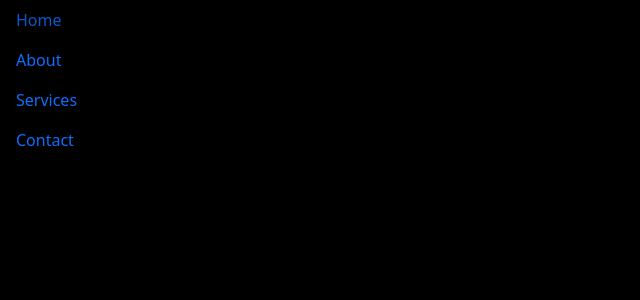
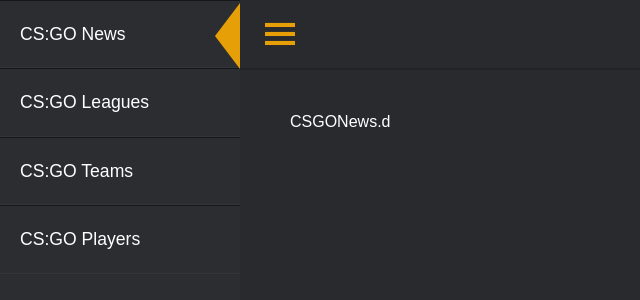
Before and after one commit to Underewarrr/tactical-titans-cs, a Next.js app: page /components/SideMenu.d in a window 1280 px wide. Shown: the top 300 px of the page, without its empty margins (0-640 px from the left). Built offline with nearby package versions, Linux system fonts and the light colour scheme.

Commit message:
Dev: SideMenu
Adiciona sidemenu no website.
Paginas para cs leagues,news,players,teams

```diff
--- a/pages/components/SideMenu.d.jsx
+++ b/pages/components/SideMenu.d.jsx
@@ -1,15 +1,95 @@
 import React from 'react';
-import { Nav } from 'react-bootstrap';
+import CSGOLeagues from '../cs/CSGOLeagues.d';
+import CSGOTeams from '../cs/CSGOTeams.d';
+import CSGOPlayers from '../cs/CSGOPlayers.d';
+import CSGONews from '../cs/CSGONews.d';
 
-const SideMenu = () => {
-  return (
-    <Nav className="flex-column">
-      <Nav.Link href="#home">Home</Nav.Link>
-      <Nav.Link href="#about">About</Nav.Link>
-      <Nav.Link href="#services">Services</Nav.Link>
-      <Nav.Link href="#contact">Contact</Nav.Link>
-    </Nav>
-  );
-};
+
+
+class SideMenu extends React.Component {
+  state = {
+    activeItem: 'CS:GO News'
+  };
+
+  handleClick = () => {
+    const rightWrapper = document.getElementById('rightWrapper');
+    const header = document.getElementById('header');
+    rightWrapper.classList.toggle('full-page');
+    header.classList.toggle('full-page');
+  };
+
+  handleMenuItemClick = (event, item) => {
+    this.setState({ activeItem: item });
+  };
+
+  renderContent = () => {
+    const { activeItem } = this.state;
+
+    switch (activeItem) {
+      case 'CS:GO News':
+        return (
+          <section>
+            <CSGONews />
+          </section>
+        );
+      case 'CS:GO Teams':
+        return (
+          <section>
+            <CSGOTeams />
+          </section>
+        );
+      case 'CS:GO Players':
+        return (
+          <section>
+            <CSGOPlayers />
+
+          </section>
+        );
+      case 'CS:GO Leagues':
+        return (
+          <section>
+            <CSGOLeagues />
+
+          </section>
+        );
+      default:
+        return (
+          <article>
+            <div className="article-header">Bem Vindo ao Tactical Team CS Website</div>
+            <section>
+            Encontre todas as novidades do mundo de CS:GO e muito mais. Fique por dentro das últimas notícias, atualizações e eventos relacionados ao Counter-Strike: Global Offensive.<br /><br />
+            Além disso, participe de campeonatos amadores de CS:GO e mostre suas habilidades no jogo. Junte-se a outros jogadores entusiastas e divirta-se competindo em emocionantes torneios e partidas.<br /><br />
+            Mantenha-se atualizado com o cenário competitivo, descubra estratégias avançadas, dicas e truques para aprimorar sua jogabilidade e acompanhe as principais equipes e jogadores profissionais de CS:GO.<br /><br />
+            Seja parte da comunidade de CS:GO e aproveite todas as oportunidades emocionantes que o jogo oferece. Prepare-se para enfrentar desafios, conquistar vitórias e se divertir muito no universo competitivo de Counter-Strike: Global Offensive.
+          </section>
+          </article>
+        );
+    }
+  };
+
+  render() {
+    const { activeItem } = this.state;
+
+    return (
+      <div id="wrapper">
+        <div id="leftWrapper">
+          <div id="listView" className="list">
+            <li className={activeItem === 'CS:GO News' ? 'list-item-active' : ''} onClick={(e) => this.handleMenuItemClick(e, 'CS:GO News')}><a href="#">CS:GO News</a></li>
+            <li className={activeItem === 'CS:GO Leagues' ? 'list-item-active' : ''} onClick={(e) => this.handleMenuItemClick(e, 'CS:GO Leagues')}><a href="#">CS:GO Leagues</a></li>
+            <li className={activeItem === 'CS:GO Teams' ? 'list-item-active' : ''} onClick={(e) => this.handleMenuItemClick(e, 'CS:GO Teams')}><a href="#">CS:GO Teams</a></li>
+            <li className={activeItem === 'CS:GO Players' ? 'list-item-active' : ''} onClick={(e) => this.handleMenuItemClick(e, 'CS:GO Players')}><a href="#">CS:GO Players</a></li>
+          </div>
+        </div>
+
+        <div id="rightWrapper">
+          <div id="header"><a id="fullPage" href="#" onClick={this.handleClick}>|||</a></div>
+          <div id="contentWrapper">
+            {this.renderContent()}
+          </div>
+        </div>
+      </div>
+    );
+  }
+}
 
 export default SideMenu;
--- /dev/null
+++ b/pages/cs/CSGOLeagues.d.jsx
@@ -0,0 +1,9 @@
+import React from 'react'
+
+const CSGOLeagues = () => {
+  return (
+    <div>CSGONew</div>
+  )
+}
+
+export default CSGOLeagues
--- /dev/null
+++ b/pages/cs/CSGONews.d.jsx
@@ -0,0 +1,9 @@
+import React from 'react'
+
+const CSGONews = () => {
+  return (
+    <div>CSGONews.d</div>
+  )
+}
+
+export default CSGONews
--- /dev/null
+++ b/pages/cs/CSGOPlayers.d.jsx
@@ -0,0 +1,9 @@
+import React from 'react'
+
+const CSGOPlayers = () => {
+  return (
+    <div>CSGOPlayers.d</div>
+  )
+}
+
+export default CSGOPlayers
--- /dev/null
+++ b/pages/cs/CSGOTeams.d.jsx
@@ -0,0 +1,9 @@
+import React from 'react'
+
+const CSGOTeams = () => {
+  return (
+    <div>CSGOTeams.d</div>
+  )
+}
+
+export default CSGOTeams
--- a/pages/index.tsx
+++ b/pages/index.tsx
@@ -4,6 +4,7 @@
   return (
     <>
     <SideMenu />
+
     </>
   );
 }
--- a/styles/global.css
+++ b/styles/global.css
@@ -1,26 +1,237 @@
 html {
   width: 100%;
   height: 100%;
-    background-color: 	rgb(0,0,0);
+  background-color: rgb(21, 24, 29);
 }
 
 body {
   width: 100%;
   height: 100%;
-    background-color: 	rgb(0,0,0);
+  background-color: rgb(21, 24, 29);
+  margin: 0;
+  padding: 0;
+  font-family: Arial, sans-serif;
+  color: white;
+}
+html {
+  width: 100%;
+  height: 100%;
+  background-color: #1a1c20;
 }
 
-#index-card {
-  margin-bottom: 0vh;
-  margin-top: 2vh;
-  margin-right: 2vh;
-  margin-left: 2vh;
+body {
+  width: 100%;
+  height: 100%;
+  background-color: #1a1c20;
+  margin: 0;
+  padding: 0;
+  font-family: Arial, sans-serif;
+  color: white;
 }
 
-#card-inside-news:hover {
-  scale: 1.05;
-  margin-bottom: 0.5vh;
-  margin-top: 0.5vh;
-  margin-right: 0.5vh;
-  margin-left: 0.5vh;
+.container {
+  display: flex;
+  height: 100vh;
 }
+
+* {
+  box-sizing: border-box;
+}
+
+html,
+body {
+  margin: 0;
+  padding: 0;
+  width: 100%;
+  width: 100%;
+}
+
+#wrapper {
+  display: block;
+  position: fixed;
+  width: 100%;
+  height: 100%;
+}
+
+#leftWrapper {
+  display: inline-block;
+  position: absolute;
+  left: 0;
+  margin: 0;
+  padding: 0;
+  width: 15em;
+  height: 100%;
+  background-color: #2b2d31;
+}
+
+#listView {
+  display: block;
+  position: relative;
+}
+
+#listView li {
+  display: block;
+  list-style: none;
+}
+
+#listView li a {
+  display: block;
+  padding: 20px;
+  color: #fff;
+  font-family: sans-serif;
+  font-size: 1.1em;
+  text-decoration: none;
+  border-top: 1px solid rgba(0, 0, 0, 0.5);
+  border-bottom: 1px solid rgba(255, 255, 255, 0.04);
+  -webkit-transition: all 0.2s ease;
+  -moz-transition: all 0.2s ease;
+  -o-transition: all 0.2s ease;
+  transition: all 0.2s ease;
+}
+
+#rightWrapper {
+  display: inline-block;
+  position: absolute;
+  left: 15em;
+  margin: 0;
+  padding: 0px 40px;
+  width: calc(100% - 15em);
+  height: 100%;
+  overflow-y: scroll;
+  background-color: #282a2d;
+  -webkit-transition: all 0.2s ease;
+  -moz-transition: all 0.2s ease;
+  -o-transition: all 0.2s ease;
+  transition: all 0.2s ease;
+}
+
+#header {
+  display: block;
+  position: fixed;
+  left: 15em;
+  width: 100%;
+  z-index: 999;
+  background-color: #282a2d;
+  border-bottom: 2px solid rgba(0, 0, 0, 0.2);
+  -webkit-transition: all 0.2s ease;
+  -moz-transition: all 0.2s ease;
+  -o-transition: all 0.2s ease;
+  transition: all 0.2s ease;
+}
+
+#fullPage {
+  display: inline-block;
+  margin-left: 20px;
+  padding: 10px;
+  color: #e69f07;
+  font-family: sans-serif;
+  font-size: 2em;
+  font-weight: bold;
+  text-decoration: none;
+  -webkit-transform: rotate(90deg);
+  -moz-transform: rotate(90deg);
+  -o-transform: rotate(90deg);
+  transform: rotate(90deg);
+}
+
+#contentWrapper {
+  display: block;
+  position: relative;
+  margin-top: 100px;
+  width: 100%;
+  height: 100%;
+}
+
+article {
+  margin-bottom: 20px;
+  color: #2b2d31;
+  font-family: sans-serif;
+  font-size: 1em;
+  text-decoration: none;
+  background-color: #ffffff;
+  border: 1px solid rgba(0, 0, 0, 0.1);
+  border-bottom: 2px solid rgba(0, 0, 0, 0.1);
+}
+
+section {
+  padding: 10px;
+}
+
+.article-header {
+  padding: 10px;
+  color: #ffffff;
+  font-family: sans-serif;
+  font-size: 1.5em;
+  text-align: left;
+  background-color: #e69f07;
+}
+
+#showCase,
+#showCase section,
+#showCase section a {
+  display: inline-block;
+  padding: 10px;
+  vertical-align: top;
+  color: #2b2d31;
+  font-family: sans-serif;
+  font-size: 1em;
+  text-align: center;
+  text-decoration: none;
+  -webkit-transition: all 0.2s ease;
+  -moz-transition: all 0.2s ease;
+  -o-transition: all 0.2s ease;
+  transition: all 0.2s ease;
+}
+
+#showCase {
+  padding: 0;
+}
+
+#showCase section a {
+  box-shadow: inset 0px -2px #2e9b57;
+}
+
+#showCase section a:hover {
+  color: #ffffff;
+  box-shadow: inset 0px -50px #2e9b57;
+}
+
+#social {
+  text-align: center;
+}
+
+#social a {
+  display: inline-block;
+  width: 60px;
+  height: 60px;
+  box-shadow: inset 0px 0px;
+}
+
+#social a:hover {
+  box-shadow: inset 0px 0px;
+}
+
+#social a img {
+  max-width: 100%;
+}
+
+.full-page {
+  left: 0 !important;
+  width: 100% !important;
+}
+
+.list-item-active:after {
+  content: "";
+  position: absolute;
+  margin-top: -65px;
+  margin-left: 13.45em;
+  width: 0;
+  height: 0;
+  border-top: 33px solid transparent;
+  border-bottom: 33px solid transparent;
+  border-right: 25px solid #e69f07;
+  -webkit-transition: all 0.2s ease;
+  -moz-transition: all 0.2s ease;
+  -o-transition: all 0.2s ease;
+  transition: all 0.2s ease;
+}
```
Also changed, not shown: pages/components/WelcomeShout.d.jsx (added, +11 -0 lines). Lines whose indentation alone changed are shown as unchanged.
